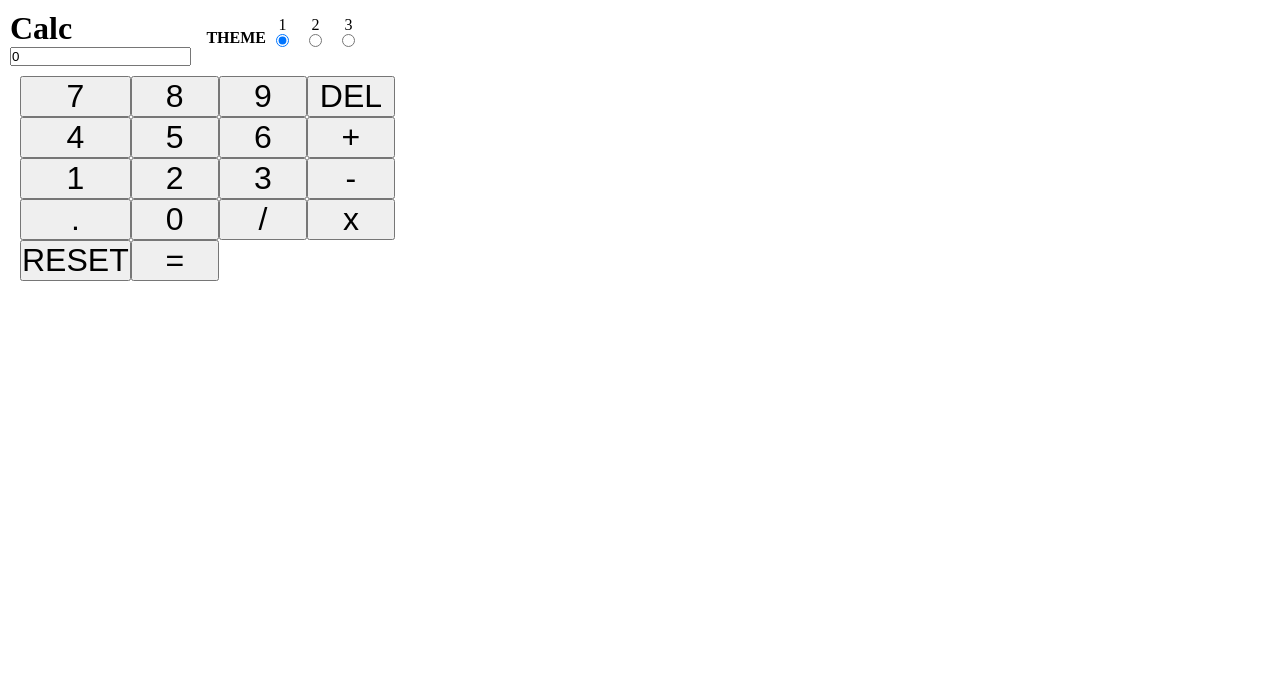
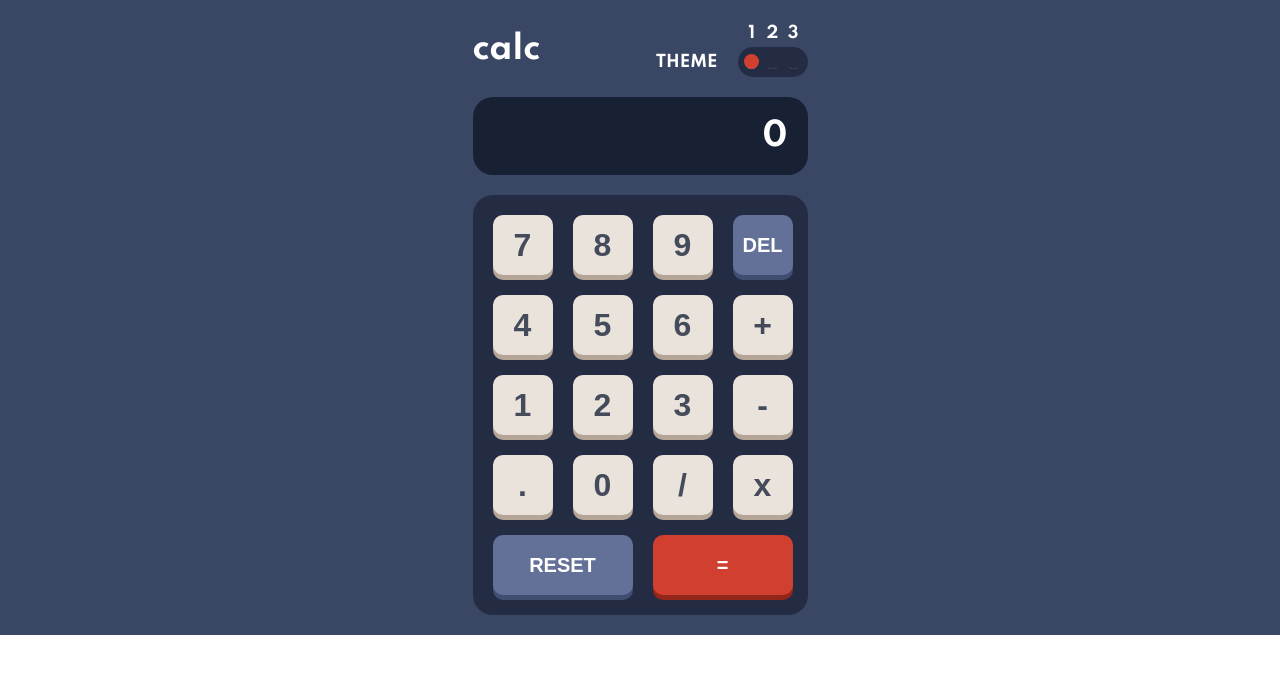
Before and after one commit to DanielaCueto/calculator-app, a React (Create React App) app: page / in a window 1280 px wide. Shown: the top 674 px of the page. Built offline with nearby package versions, Linux system fonts and the light colour scheme.

Commit message:
added styling and themes

```diff
--- a/public/index.html
+++ b/public/index.html
@@ -3,7 +3,9 @@
   <head>
     <meta charset="utf-8" />
     <link rel="icon" href="%PUBLIC_URL%/favicon.ico" />
-    <meta name="viewport" content="width=device-width, initial-scale=1" />
+    <meta name="viewport" content="width=device-width, initial-scale=1" /><link rel="preconnect" href="https://fonts.googleapis.com">
+    <link rel="preconnect" href="https://fonts.gstatic.com" crossorigin>
+    <link href="https://fonts.googleapis.com/css2?family=Spartan:wght@700&display=swap" rel="stylesheet">
 
     <title>Calculator</title>
   </head>
--- a/src/components/App.js
+++ b/src/components/App.js
@@ -76,15 +76,16 @@ function App() {
  // cuando tengo que usar una expresión de js en medio de JSX --> entre {} ... si es una cadena donde meter una variable--> interpolar con las ``
   return (
     <div className={`App App--theme${chosenTheme}`}>
+      <div className="App__wrapper">
       <header className="App__header">
-        <h1>Calc</h1>
+        <h1>calc</h1>
         <ThemeChooser onChange={setChosenTheme} themeId={chosenTheme}>
         </ThemeChooser>
       </header>
-      <section>
-        <input type="text" name="name" value={number} readOnly />
-      </section>
-      <KeyBoard handleNumber={handleNumber} handleDelete={handleDelete} handleOperation={handleOperation} handleReset={handleReset} handleResult={handleResult}></KeyBoard>
+      <input type="text" name="name" value={number} readOnly  className="App__display"/>
+
+      <KeyBoard handleNumber={handleNumber} handleDelete={handleDelete} handleOperation={handleOperation} handleReset={handleReset} handleResult={handleResult} themeId={chosenTheme}></KeyBoard>
+    </div>
     </div>
   );
 }
--- a/src/components/KeyBoard.js
+++ b/src/components/KeyBoard.js
@@ -2,11 +2,11 @@ import "../styles/KeyBoard.scss"
 
 function KeyBoard (props) {
     return (
-<section className="keyboard" >
+<section className={`keyboard keyboard--theme${props.themeId}`} >
 <button onClick={props.handleNumber} className="keyboard__key">7</button>
 <button onClick={props.handleNumber} className="keyboard__key">8</button>
 <button onClick={props.handleNumber} className="keyboard__key">9</button>
-<button onClick={props.handleDelete} className="keyboard__key">DEL</button>
+<button onClick={props.handleDelete} className="keyboard__key keyboard__key--delete">DEL</button>
 <button onClick={props.handleNumber} className="keyboard__key">4</button>
 <button onClick={props.handleNumber} className="keyboard__key">5</button>
 <button onClick={props.handleNumber} className="keyboard__key">6</button>
@@ -19,8 +19,8 @@ function KeyBoard (props) {
 <button onClick={props.handleNumber} className="keyboard__key">0</button>
 <button onClick={props.handleOperation} className="keyboard__key">/</button>
 <button onClick={props.handleOperation} className="keyboard__key">x</button>
-<button onClick={props.handleReset} className="keyboard__key">RESET</button>
-<button onClick={props.handleResult} className="keyboard__key">=</button>
+<button onClick={props.handleReset} className=" keyboard__key keyboard__key--reset">RESET</button>
+<button onClick={props.handleResult} className="keyboard__key keyboard__key--equal">=</button>
 </section>) }
 
 export default KeyBoard;
--- a/src/components/ThemeChooser.js
+++ b/src/components/ThemeChooser.js
@@ -8,11 +8,21 @@ function ThemeChooser(props) {
     }
     const selectedTheme = props.themeId;
   return (
-  <section className="themeChooser">
+  <section className={`themeChooser themeChooser--theme${selectedTheme}`}>
+
     <h4 className="themeChooser__title">THEME</h4>
-    <label className="themeChooser__option"> 1 <input type="radio" value="1" name="theme" checked={selectedTheme === "1"} onChange={handleRadioChange} /></label>
-    <label className="themeChooser__option"> 2 <input type="radio" value="2" name="theme" checked={selectedTheme === "2"} onChange={handleRadioChange}/></label>
-    <label className="themeChooser__option"> 3 <input type="radio" value="3" name="theme" checked={selectedTheme === "3"} onChange={handleRadioChange}/></label>
+    <div className="themeChooser__toggle">
+      <div className="themeChooser__labels">
+      <label for="theme1" className="themeChooser__label"> 1 </label>
+      <label for="theme2" className="themeChooser__label"> 2 </label>
+      <label for="theme3" className="themeChooser__label"> 3 </label>
+      </div>
+      <div className="themeChooser__inputs">
+      <input type="radio" value="1" name="theme" checked={selectedTheme === "1"} onChange={handleRadioChange} className="themeChooser__input" id="theme1"/>
+      <input type="radio" value="2" name="theme" checked={selectedTheme === "2"} onChange={handleRadioChange} className="themeChooser__input" id="theme2"/>
+      <input type="radio" value="3" name="theme" checked={selectedTheme === "3"} onChange={handleRadioChange} className="themeChooser__input" id="theme3"/>
+      </div>
+    </div>
   </section>);
 }
 ThemeChooser.propTypes = {
--- a/src/styles/App.scss
+++ b/src/styles/App.scss
@@ -1,13 +1,54 @@
-*{
+* {
   margin: 0;
   padding: 0;
+  box-sizing: border-box;
 }
-.App{
-  box-sizing: border-box;
-  width: 375px;
-  padding: 10px;
+.App {
+  background-color: hsl(222, 26%, 31%);
+
+  font-family: "Spartan", sans-serif;
+  color: #fff;
+  &__wrapper{
+    padding: 20px;
+    width: 375px;
+    margin: auto;
+  }
   &__header {
     display: flex;
+    flex-direction: row;
     justify-content: space-between;
+    align-items: center;
   }
+  &__display {
+    width: 100%;
+    background-color: hsl(224, 36%, 15%);
+    color: #fff;
+    font-weight: 700;
+    font-family: "Spartan", sans-serif;
+    margin-top: 20px;
+    margin-bottom: 20px;
+    display: block;
+    font-size: 32px;
+    padding: 20px;
+    text-align: end;
+    border: none;
+    border-radius: 20px;
+  }
+  &--theme2{
+    background-color:hsl(0, 0%, 90%) ;
+    color: hsl(60, 10%, 19%);
+    .App__display{
+      background-color:hsl(0, 0%, 93%);
+      color:hsl(60, 10%, 19%);
+    }
+  }
+  &--theme3{
+    background-color:hsl(268, 75%, 9%) ;
+    color:hsl(52, 100%, 62%);
+    .App__display{
+      background-color:hsl(268, 71%, 12%);
+      color:hsl(52, 100%, 62%);
+    }
+  }
+
 }
--- a/src/styles/KeyBoard.scss
+++ b/src/styles/KeyBoard.scss
@@ -1,11 +1,44 @@
 .keyboard {
-    width: 375px;
-    padding: 10px;
+    background-color:hsl(223, 31%, 20%) ;
+    border-radius: 20px;
     display: grid;
-    grid-template-columns: 1fr 1fr 1fr 1fr;
-    grid-template-rows: 5;
+    padding: 20px;
+    grid-template-columns: repeat(4, 1fr);
+    grid-template-rows: repeat(5, 60px);
+    gap: 20px;
     &__key{
+        min-width: 60px;
         font-size: 32px;
+        background-color: hsl(30, 25%, 89%);
+        border: none;
+        border-radius: 10px;
+        color:hsl(221, 14%, 31%);
+        font-weight: 700;
+        box-shadow: 0px 5px 0px 0px hsl(28, 16%, 65%);
+        &--reset{
+            grid-column: 1 /span 2;
+            background-color: hsl(225, 21%, 49%);
+            color: hsl(0, 0%, 100%);
+            font-size: 20px;
+            box-shadow: 0px 5px 0px 0px hsl(224, 28%, 35%);
+
+        }
+        &--equal{
+            grid-column: 3 /span 2;
+            color: hsl(0, 0%, 100%);
+            font-size: 20px;
+            background-color: hsl(6, 63%, 50%);
+            box-shadow: 0px 5px 0px 0px hsl(6, 70%, 34%);
+        }
+        &--delete{
+            background-color: hsl(225, 21%, 49%);
+            color: hsl(0, 0%, 100%);
+            font-size: 20px;
+            box-shadow: 0px 5px 0px 0px hsl(224, 28%, 35%);
+
+        }
     }
 
+
+
 }
--- a/src/styles/ThemeChooser.scss
+++ b/src/styles/ThemeChooser.scss
@@ -3,12 +3,88 @@
   flex-direction: row;
   justify-content: space-between;
   align-items: flex-end;
-
-  &__option {
+  &__title {
+    margin-right: 20px;
+    height: 30px;
+    display: flex;
+    align-items: center;
+  }
+  &__toggle {
     display: flex;
     flex-direction: column;
+    align-items: stretch;
+    width: 70px;
+  }
+  &__labels,
+  &__inputs {
+    display: flex;
+    justify-content: space-around;
     align-items: center;
-    align-content: center;
-    padding: 0 10px;
+    padding: 4px;
+  }
+  &__label {
+    width: 15px;
+    text-align: center;
+  }
+  &__inputs {
+    background-color: hsl(223, 31%, 20%);
+    border-radius: 15px;
+    height: 30px;
+  }
+  &__input {
+    &:after {
+      width: 15px;
+      height: 15px;
+      border-radius: 15px;
+      top: -2px;
+      left: -1px;
+      position: relative;
+      background-color: hsl(223, 31%, 20%);
+      content: "";
+      display: inline-block;
+      visibility: visible;
+    }
+
+    &:checked:after {
+      width: 15px;
+      height: 15px;
+      border-radius: 15px;
+      top: -2px;
+      left: -1px;
+      position: relative;
+      background-color: hsl(6, 63%, 50%);
+      content: "";
+      display: inline-block;
+      visibility: visible;
+    }
+  }
+
+  &--theme2 {
+    .themeChooser__inputs {
+      background-color: hsl(0, 5%, 81%);
+    }
+    .themeChooser__input {
+      &:after {
+        background-color: hsl(0, 5%, 81%);
+      }
+      &:checked:after{
+        background-color: hsl(25, 98%, 40%)
+      }
+    }
+  }
+
+  &--theme3 {
+    .themeChooser__inputs {
+      background-color: hsl(268, 71%, 12%);
+    }
+    .themeChooser__input {
+      &:after {
+        background-color: hsl(268, 71%, 12%)
+        ;
+      }
+      &:checked:after{
+        background-color: hsl(176, 100%, 44%)
+      }
+    }
   }
 }
```
